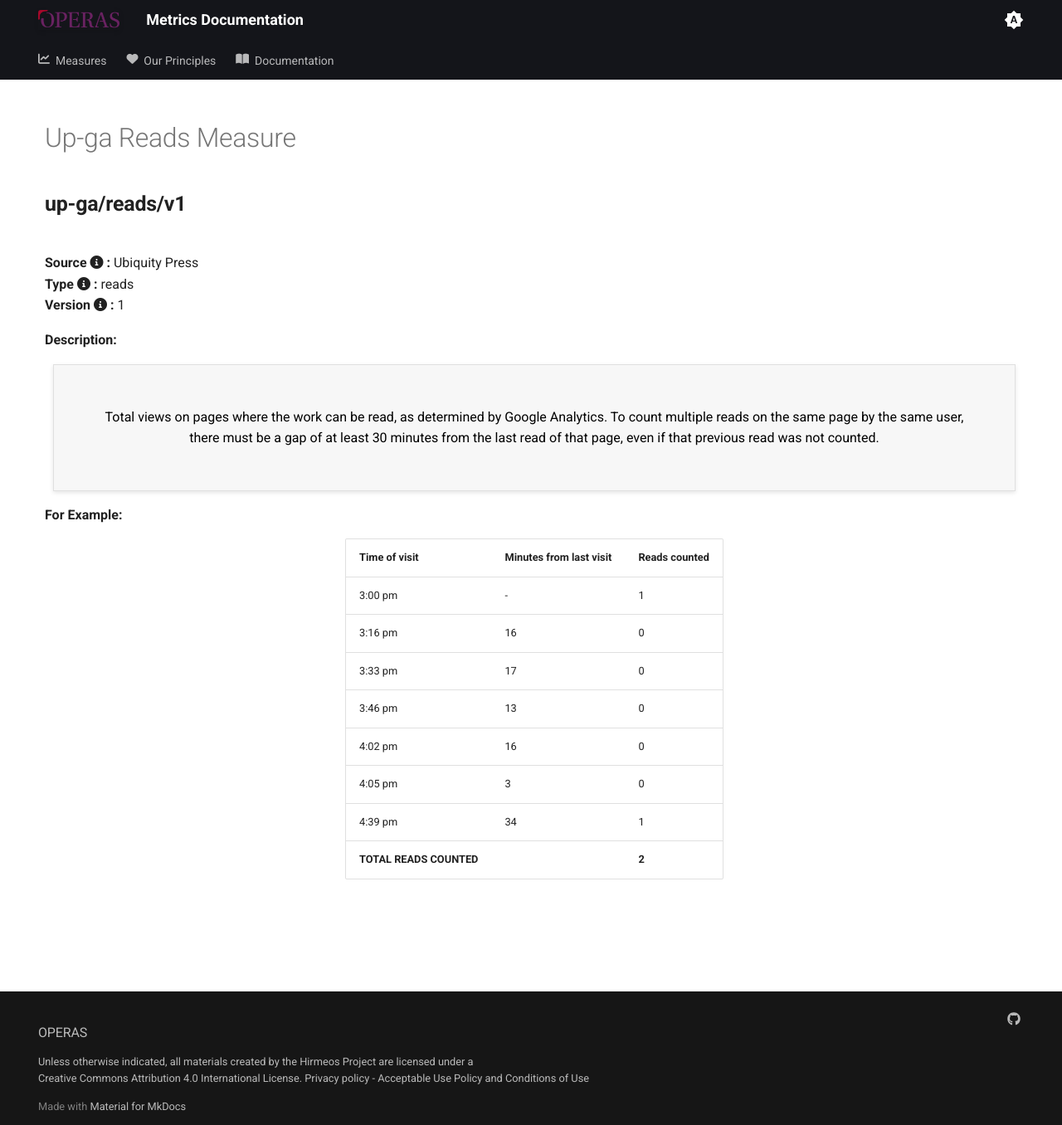
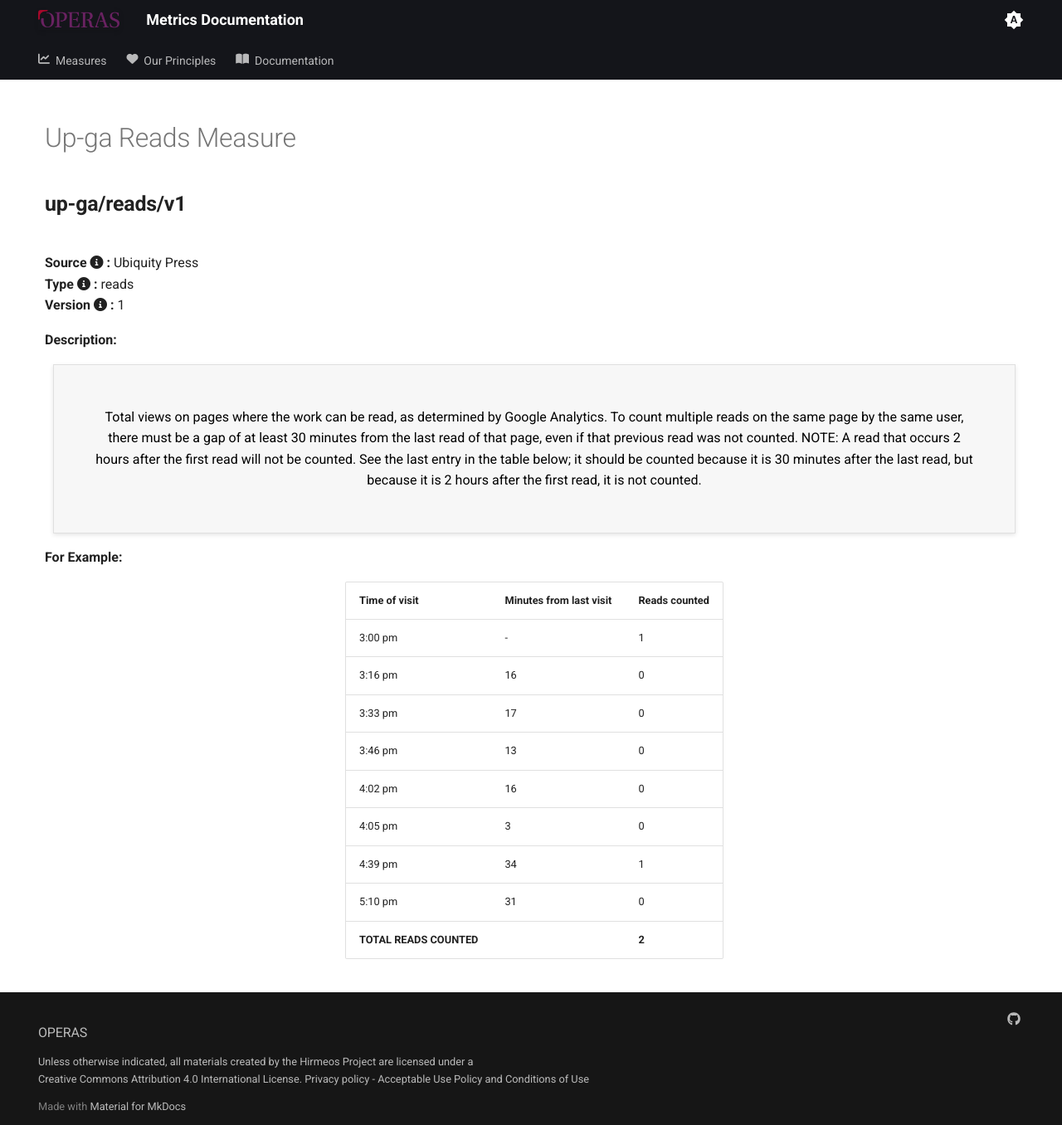
Before and after one commit to operas-eu/metrics_portal, an MkDocs documentation site: the page built from docs/up-ga/reads/v1.md, in a window 1280 px wide and 1356 px high. Shown: the whole window at 83% size. Built offline with MkDocs 1.6.1 and Material for MkDocs 9.7.7, drawn with Linux system fonts in a browser that asks for light colours.

Commit message:
Added the 2 hours not counting span to all GA measures and another row to the tables to make sense of it

```diff
--- a/docs/up-ga/reads/v1.md
+++ b/docs/up-ga/reads/v1.md
@@ -11,7 +11,7 @@
 <div id="value-display"></div>
 <strong>Description:</strong>
 <div class="tile-1" style="text-align:center; color:black">
-  Total views on pages where the work can be read, as determined by Google Analytics. To count multiple reads on the same page by the same user, there must be a gap of at least 30 minutes from the last read of that page, even if that previous read was not counted.
+  Total views on pages where the work can be read, as determined by Google Analytics. To count multiple reads on the same page by the same user, there must be a gap of at least 30 minutes from the last read of that page, even if that previous read was not counted. NOTE: A read that occurs 2 hours after the first read will not be counted. See the last entry in the table below; it should be counted because it is 30 minutes after the last read, but because it is 2 hours after the first read, it is not counted.
 </div>
 
 
@@ -62,6 +62,11 @@ For Example:
         <td>1</td>
     </tr>
     <tr>
+        <td>5:10 pm</td>
+        <td>31</td>
+        <td>0</td>
+    </tr>
+    <tr>
         <td><strong>TOTAL READS COUNTED</strong></td>
         <td></td>
         <td><strong>2</strong></td>
```
Also changed, not shown: docs/up-ga/downloads/v1.md (+6 -1 lines), docs/up-ga/sessions/v1.md (+6 -1 lines), docs/up-logs/downloads/v1.md (+6 -1 lines), docs/up-logs/reads/v1.md (+6 -1 lines), docs/up-logs/sessions/v1.md (+6 -1 lines), site/sitemap.xml, site/up-ga/downloads/v1/index.html, site/up-ga/reads/v1/index.html, site/up-ga/sessions/v1/index.html, site/up-logs/downloads/v1/index.html, site/up-logs/reads/v1/index.html, site/up-logs/sessions/v1/index.html, 1 other file.
